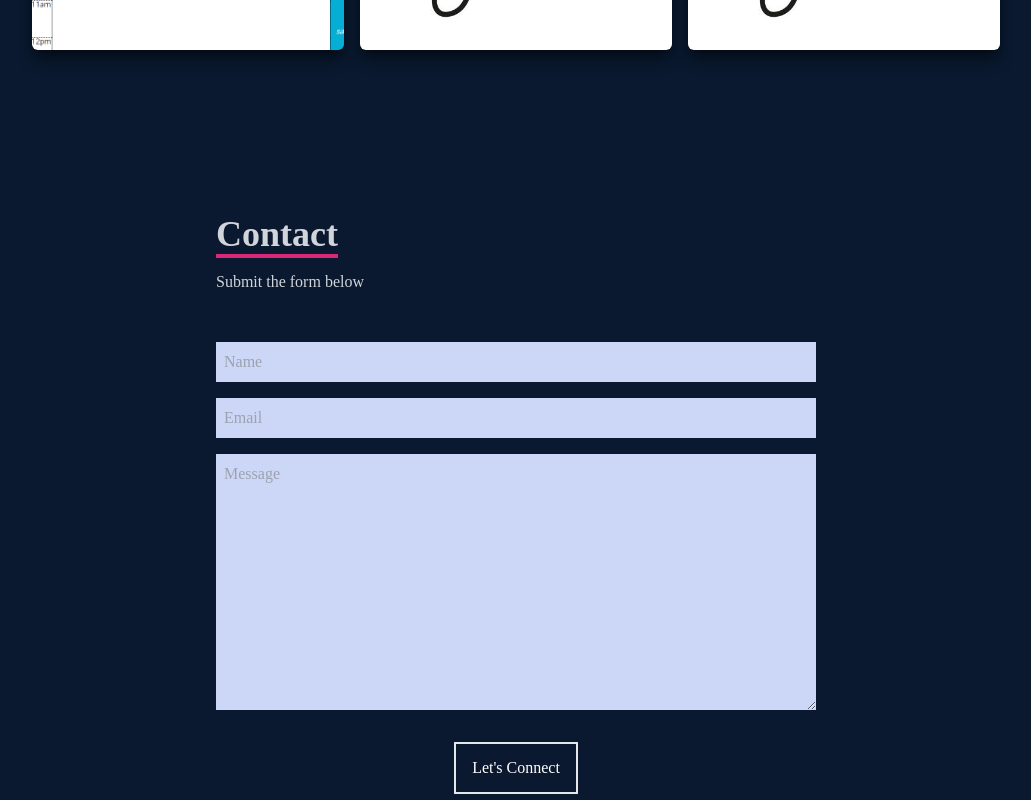
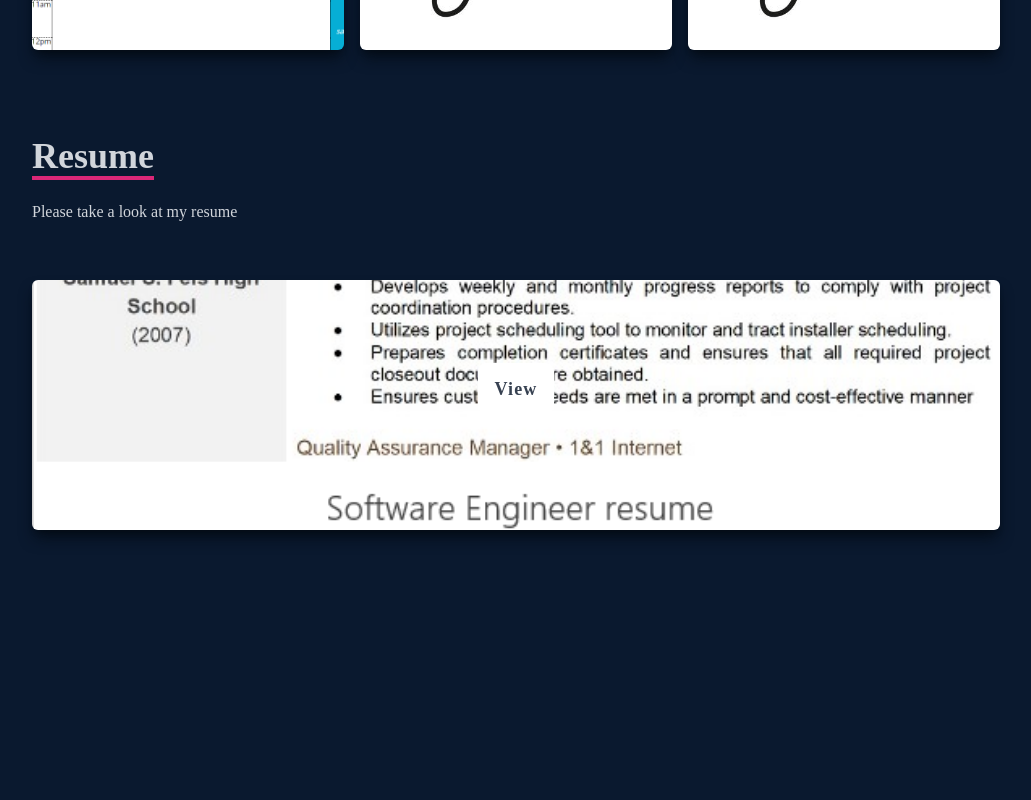
Before and after one commit to coding26fig/ReactPortfolio, a React (Create React App) app in the folder portfolio/: page / in a window 1280 px wide. Shown: the part 2280-3080 px from the top of the page, without its empty margins (124-1155 px from the left). Built offline with nearby package versions, Linux system fonts and the light colour scheme.

Commit message:
complete

```diff
--- a/portfolio/src/App.js
+++ b/portfolio/src/App.js
@@ -3,6 +3,7 @@ import Contact from "./components/Contact";
 import Home from "./components/Home";
 import Navbar from "./components/Navbar";
 import Projects from "./components/Projects";
+import Resume from "./components/Resume";
 
 function App() {
   return (
@@ -11,6 +12,7 @@ function App() {
       <Home />
       <About />
       <Projects />
+      <Resume />
       <Contact />
     </div>
   );
--- a/portfolio/src/components/Resume.jsx
+++ b/portfolio/src/components/Resume.jsx
@@ -0,0 +1,40 @@
+import React from 'react'
+import Resumebg from '../assets/Screenshot 2022-08-08 082534.png'
+
+const Resume = () => {
+  return (
+ <div name='resume' className='w-full md:h-screen text-gray-300 bg-[#0a192f] '>
+    <div className='max-w-[1000px] mx-auto p-4 flex flex-col justify-center w-full h-full '>
+    <div className=' pb-8 '>
+    <p className='text-4xl font-bold inline border-b-4 text-gray-300 border-pink-600'>Resume</p>
+    <p className='py-6'>Please take a look at my resume </p>
+</div>
+{/*Container*/}
+<div
+className='w-full h-full bg-no-repeat bg-cover bg-left'>
+    {/*Grid*/}
+    <div style={{backgroundImage: `url(${Resumebg}`}}
+    className='shadow-lg shadow-[#040c16] group container rounded-md flex justify-center items-center content-div'>
+
+       {/* HOVER EFFECTS*/}
+        <div className='opacity-8 group-hover:opacity-100'>
+                      <span className='text-2xl font-bold text-white tracking-wider'>
+                 <a href="https://sway.office.com/ThvcjZmbzF9e4tWP?ref=Link?play"> <button className='text-center rounded-lg px-4 py-3 m-2 bg-white text-gray-700 font-bold text-lg'>View</button></a>
+            </span>
+            <div className='pt-8 text-center'>
+
+
+
+            </div>
+            </div>
+
+    </div>
+            </div>
+</div>
+
+
+ </div>
+  )
+}
+
+export default Resume
```
Also changed, not shown: portfolio/src/assets/Screenshot 2022-08-08 082534.png (added).
